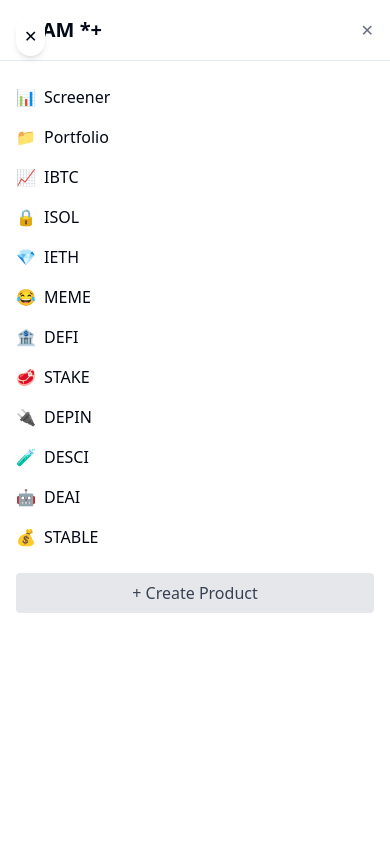
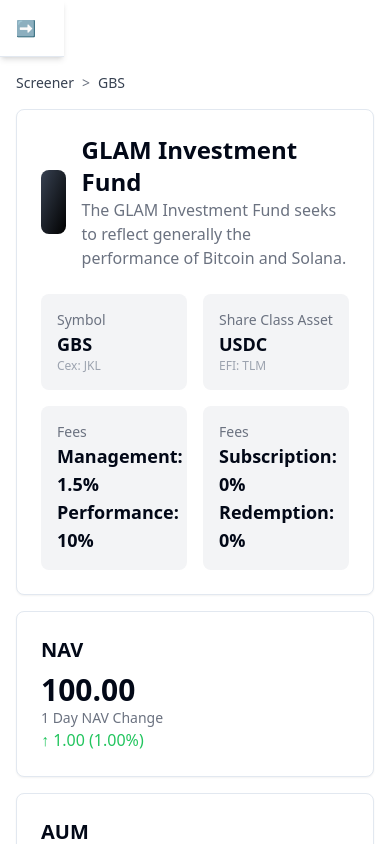
Before and after one commit to dhiazfathra/frontend-starter, a Next.js app: page /en in a window 390 px wide. Shown: the top 844 px of the page. Built offline with nearby package versions, Linux system fonts and the light colour scheme.

Commit message:
feat: mobile responsive sidebar like header

```diff
--- a/src/app/[locale]/page.tsx
+++ b/src/app/[locale]/page.tsx
@@ -7,8 +7,10 @@ import Sidebar from '@/templates/Sidebar';
 const GBSPage: React.FC = () => {
   return (
     <div className="flex flex-col md:flex-row">
+      {' '}
+      {/* Flex column for mobile, row for desktop */}
       <Sidebar />
-      <div className="flex flex-1 flex-col">
+      <div className="flex-1">
         <div className="container mx-auto p-4">
           <div className="breadcrumbs pb-4 text-sm">
             <ul className="flex items-center space-x-2">
@@ -28,7 +30,11 @@ const GBSPage: React.FC = () => {
             </ul>
           </div>
           <div className="flex flex-col md:flex-row">
-            <div className="mb-4 flex-1 md:mb-0 md:mr-4">
+            {' '}
+            {/* Flex column for mobile, row for desktop */}
+            <div className="mb-4 flex-1 md:mr-4">
+              {' '}
+              {/* Full width on mobile, margin on desktop */}
               <FundDetails />
             </div>
             <DetailSidebar />
--- a/src/templates/Sidebar.tsx
+++ b/src/templates/Sidebar.tsx
@@ -18,32 +18,24 @@ const sidebarItems = [
 ];
 
 const Sidebar: React.FC = () => {
-  const [isCollapsed, setIsCollapsed] = useState(false);
+  const [isCollapsed, setIsCollapsed] = useState(true); // Start collapsed on mobile
 
   return (
-    <>
+    <div
+      className={`bg-white shadow-md transition-all duration-300 ${isCollapsed ? 'w-16' : 'w-full md:w-64'}`}
+    >
+      <div className="flex items-center justify-between border-b p-4">
+        <h1 className={`text-xl font-bold ${isCollapsed ? 'hidden' : ''}`}>
+          GLAM *+
+        </h1>
         <button
           onClick={() => setIsCollapsed(!isCollapsed)}
-        className="fixed left-4 top-4 z-50 rounded-full bg-white p-2 shadow-md md:hidden"
+          className="text-gray-500 hover:text-gray-700"
         >
-        {isCollapsed ? '☰' : '✕'}
-      </button>
-      <div
-        className={`fixed inset-y-0 left-0 z-40 bg-white shadow-md transition-all duration-300 ${
-          isCollapsed ? '-translate-x-full' : 'translate-x-0'
-        } ${
-          isCollapsed ? 'w-0' : 'w-full md:w-64'
-        } md:relative md:translate-x-0`}
-      >
-        <div className="flex items-center justify-between border-b p-4">
-          <h1 className="text-xl font-bold">GLAM *+</h1>
-          <button
-            onClick={() => setIsCollapsed(!isCollapsed)}
-            className="text-gray-500 hover:text-gray-700 md:hidden"
-          >
-            ✕
+          {isCollapsed ? '➡️' : '⬅️'}
         </button>
       </div>
+      {!isCollapsed && (
         <nav className="mt-4">
           <ul>
             {sidebarItems.map((item) => (
@@ -59,13 +51,15 @@ const Sidebar: React.FC = () => {
             ))}
           </ul>
         </nav>
+      )}
+      {!isCollapsed && (
         <div className="mt-4 px-4">
           <button className="w-full rounded bg-gray-200 py-2 text-gray-700 hover:bg-gray-300">
             + Create Product
           </button>
         </div>
+      )}
     </div>
-    </>
   );
 };
 
```
Lines whose indentation alone changed are shown as unchanged.
